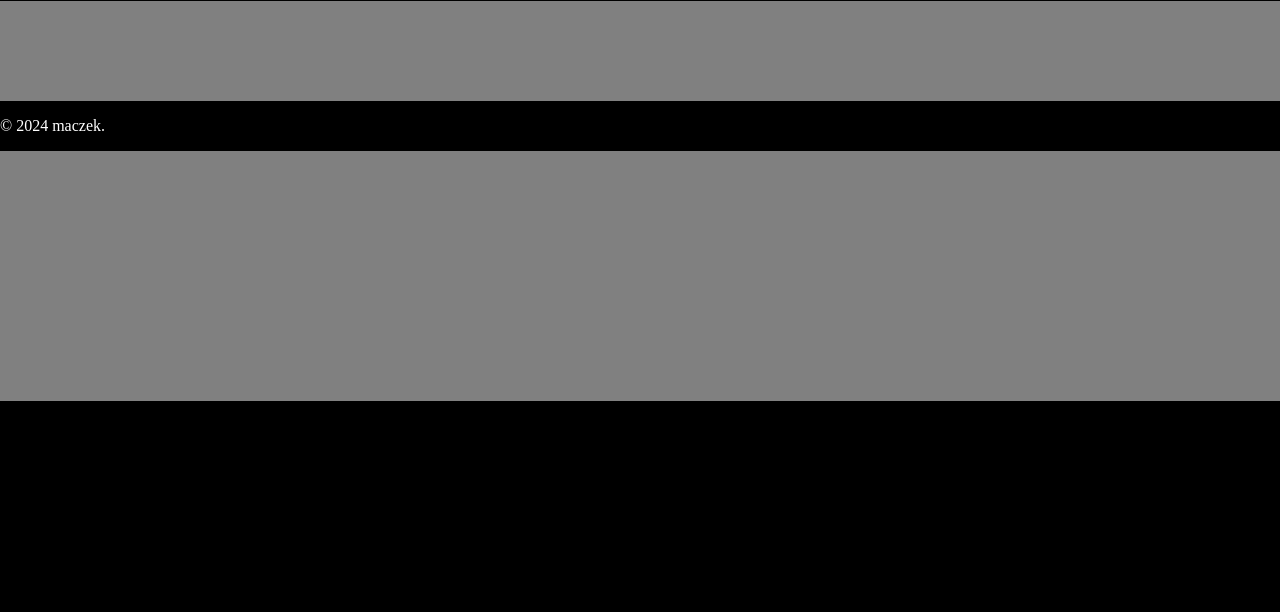
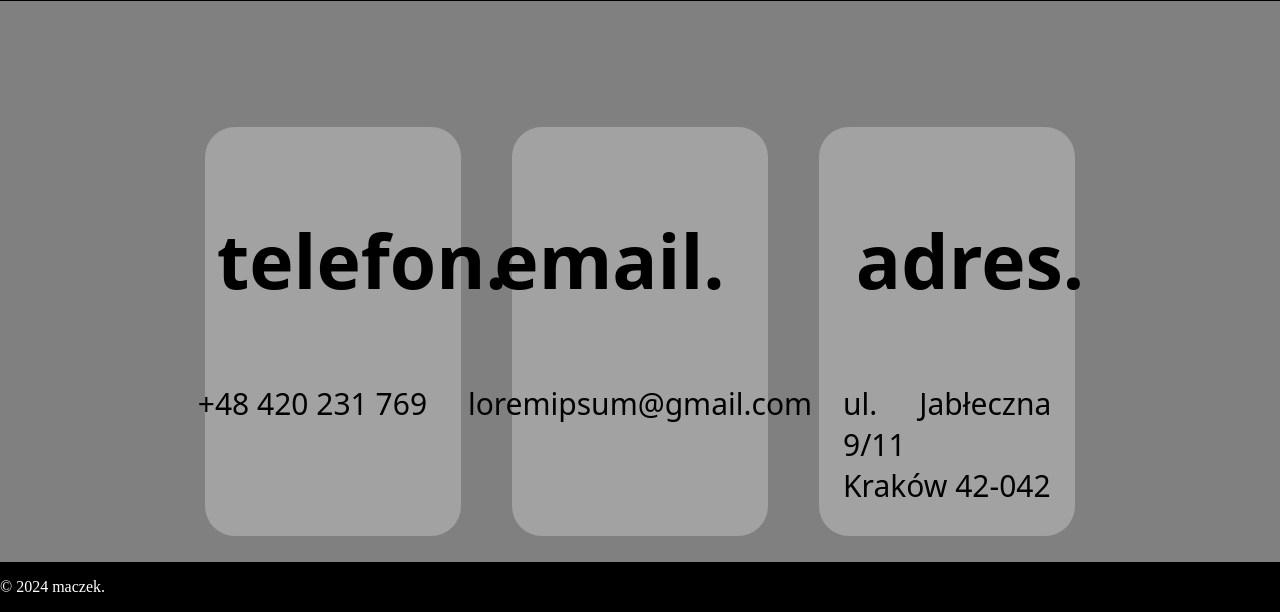
Before and after one commit to Jchuchmacz/strona, a PHP site: page /kontakt.html in a window 1280 px wide. Shown: the part 399-1011 px from the top of the page. Before the commit the page ends 800 px from the top, so only its background shows below. Run offline with PHP 8.4, Linux system fonts and the light colour scheme.

Commit message:
4.11.2023
kontakt+background o nas
więcej mi się nie chce

```diff
--- a/kontakt.html
+++ b/kontakt.html
@@ -21,7 +21,31 @@
             </h1>
         </nav>
     </header>
-    <main>
+    <main class="kontakt">
+            <div class="maccontact">
+                <div class="textcontact">
+                    <h2 class="nagłówekcontact">telefon.</h2>
+                        <div class="contacttel">
+                            +48 420 231 769
+                        </div>
+                </div>
+            </div>
+            <div class="maccontact">
+                <div class="textcontact">
+                    <h2 class="nagłówekcontact">email.</h2>
+                        <div class="contacttel">
+                            loremipsum@gmail.com
+                        </div>
+                </div>
+            </div>
+            <div class="maccontact">
+                <div class="textcontact">
+                    <h2 class="nagłówekcontact">adres.</h2>
+                        <div class="contacttel">
+                            ul. Jabłeczna 9/11 <br> Kraków 42-042
+                        </div>
+                </div>
+            </div>
 
 
     </main>
--- a/style.css
+++ b/style.css
@@ -102,13 +102,14 @@ footer{
   .maccontent{
     display: flex;
     width: 90%;
-    padding-top: 40px;
-    padding-bottom: 40px;
+    padding-top: 20px;
+    padding-bottom: 20px;
     margin:20px auto;
     font-size: 30px;
     background-color: rgba(177, 177, 177, 0.7);
     height: auto;
     justify-content:space-evenly;
+    align-items: center;
     border-radius: 50px;
     margin-bottom: 100px;
 
@@ -132,3 +133,48 @@ footer{
     padding-left: 5%;
     padding-right: 15%;
   }
+  .nagłówekcontact{
+    display: flex;
+    font-size: 75px;
+    align-content: center;
+    text-align: justify;
+    padding-left: 10%;
+  }
+  .maccontact{
+    display: flex;
+    background-color: rgba(177, 177, 177, 0.7);
+    margin: 2%;
+    width: 20%;
+    height: auto;
+    padding: 20px;
+    font-family: system-ui, -apple-system, BlinkMacSystemFont, 'Segoe UI', Roboto, Oxygen, Ubuntu, Cantarell, 'Open Sans', 'Helvetica Neue', sans-serif;
+    border-radius: 30px;
+    justify-content: center;
+  }
+  .contacttel{
+    display: flex;
+    font-size: 30px;
+    text-align: justify;
+    padding: 10px;
+  }
+  .kontakt{
+    display: flex;
+    align-items: space-evenly;
+    justify-content: center;
+  }
+.onas1{
+  background-image: url("team.gif");
+  background-repeat: no-repeat;
+  background-size: cover;
+  display: flex;
+  height: 100%;
+  width: 100%;
+  margin-top: -100px;
+}
+.onas2{
+
+  height: 3000px;
+  background-color: #000000;
+  opacity: 0.75;
+  width: 100%;
+}
```
Also changed, not shown: o_nas.html (+7 -3 lines), applehq.gif (added), team.gif (added).
